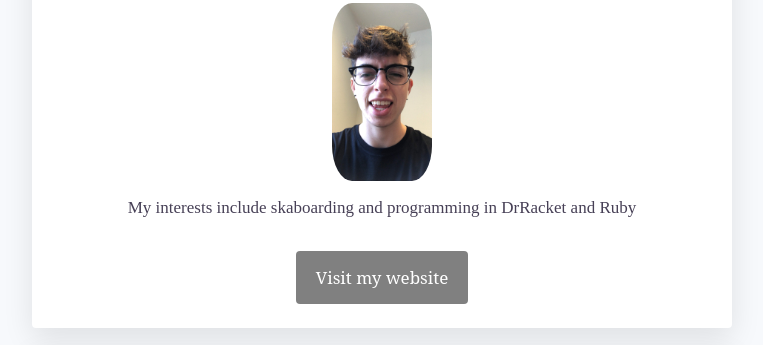
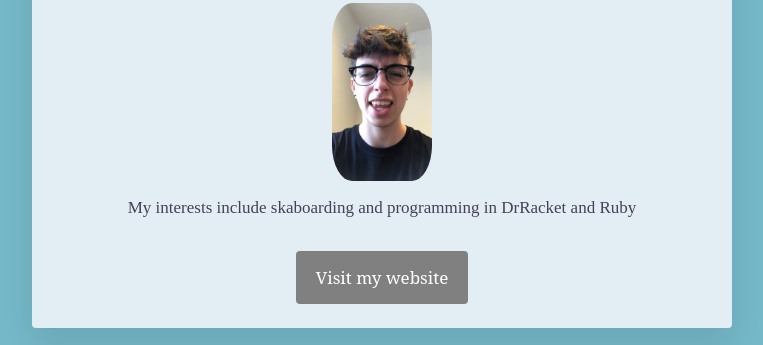
Before and after one commit to Bernscaiado/profile, a plain HTML site: page index.html in a window 1280 px wide. Shown: the part 187-532 px from the top of the page, without its empty margins (258-1021 px from the left). Drawn offline with Linux system fonts and the light colour scheme.

Commit message:
new color scheme

```diff
--- a/index.html
+++ b/index.html
@@ -10,7 +10,7 @@
     <meta property="og:title" content="Berns sick profile page">
     <meta property="og:image" content="facebook-card.jpg">
     <meta property="og:description" content="Very interesting and insightful">
-    <meta property="og:site_name" content="Berns"/>
+    <meta property="og:site_name" content="bernscaiado.github.io"/>
   </head>
   <body>
     <div class="container">
--- a/style.css
+++ b/style.css
@@ -21,7 +21,7 @@
 }
 
 body {
-  background-color: #F7F9FC;
+  background-color: #75B8C8;
   font-family:  'Noto Serif', serif;
   color: #474056;
   font-size: 17px;
@@ -52,7 +52,7 @@ a:hover {
 }
 
 .card {
-  background-color: white;
+  background-color: rgba(255, 250, 255, 0.8);
   padding: 40px;
   box-shadow: 0px 10px 30px rgba(0,0,0,0.1);
   border-radius: 4px;
```
